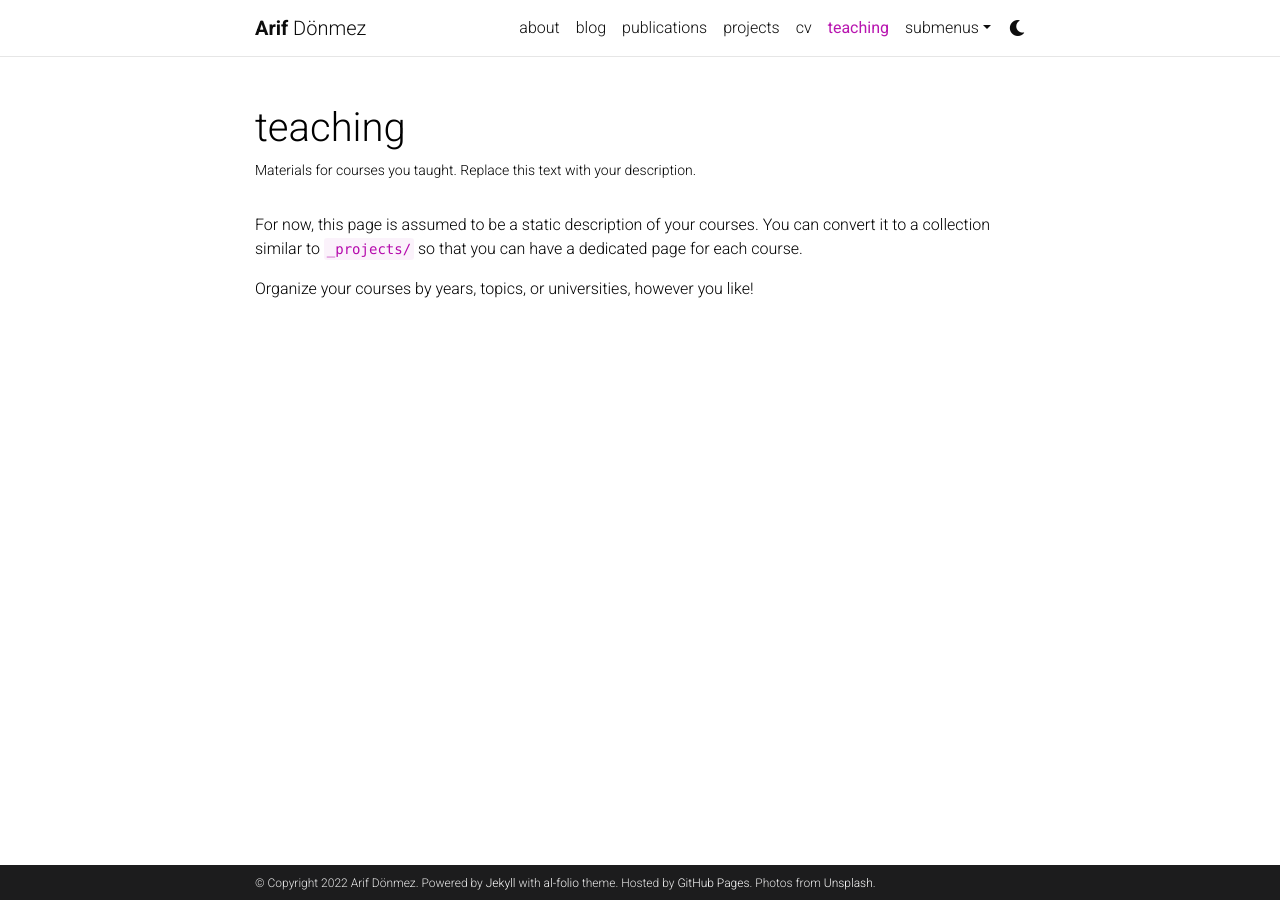
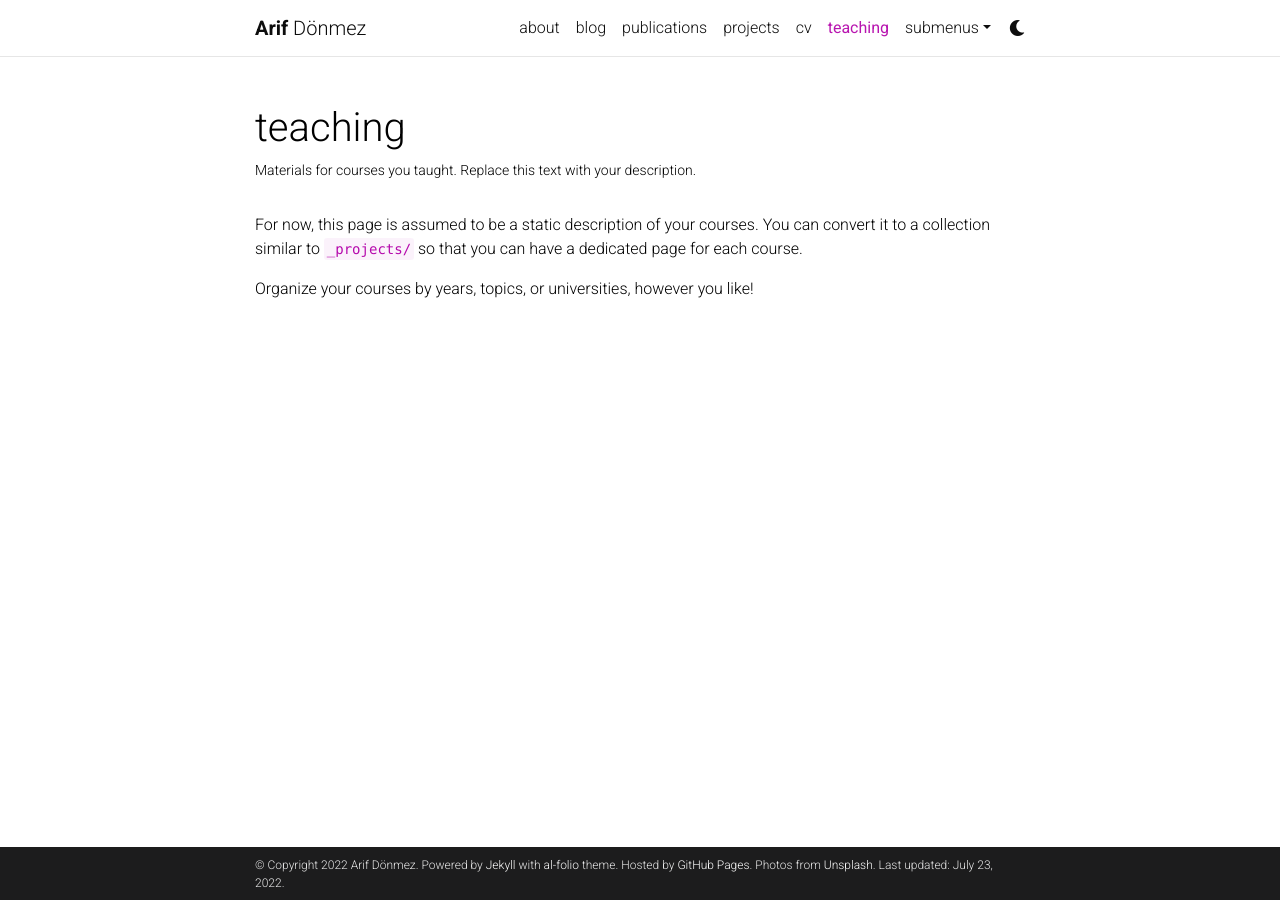
Before and after one commit to ArifDoenmez/ArifDoenmez.github.io, a Jekyll site: the page built from _pages/teaching.md, in a window 1280 px wide. Built offline with Jekyll 4.4.1, drawn with Linux system fonts in a browser that asks for light colours; full-size pictures stand in for the smaller copies a plugin makes; comment, search, counter and statistics services are not loaded; a style sheet for code colours, icons or effects is not loaded.

Commit message:
Update _config.yml

```diff
--- a/_config.yml
+++ b/_config.yml
@@ -16,11 +16,11 @@
 keywords: jekyll, jekyll-theme, academic-website, portfolio-website  # add your own keywords or leave empty
 
 lang: en # the language of your site (for example: en, fr, cn, ru, etc.)
-icon: ⚛️  # the emoji used as the favicon (alternatively, provide image name in /assets/img/)
+icon: 🎓  # the emoji used as the favicon (alternatively, provide image name in /assets/img/)
 
 url: https://arifdoenmez.github.io # the base hostname & protocol for your site
 baseurl: # the subpath of your site, e.g. /blog/
-last_updated: false # set to true if you want to display last updated in the footer
+last_updated: true # set to true if you want to display last updated in the footer
 impressum_path:  # set to path to include impressum link in the footer, use the same path as permalink in a page, helps to conform with EU GDPR
 
 # -----------------------------------------------------------------------------
```
